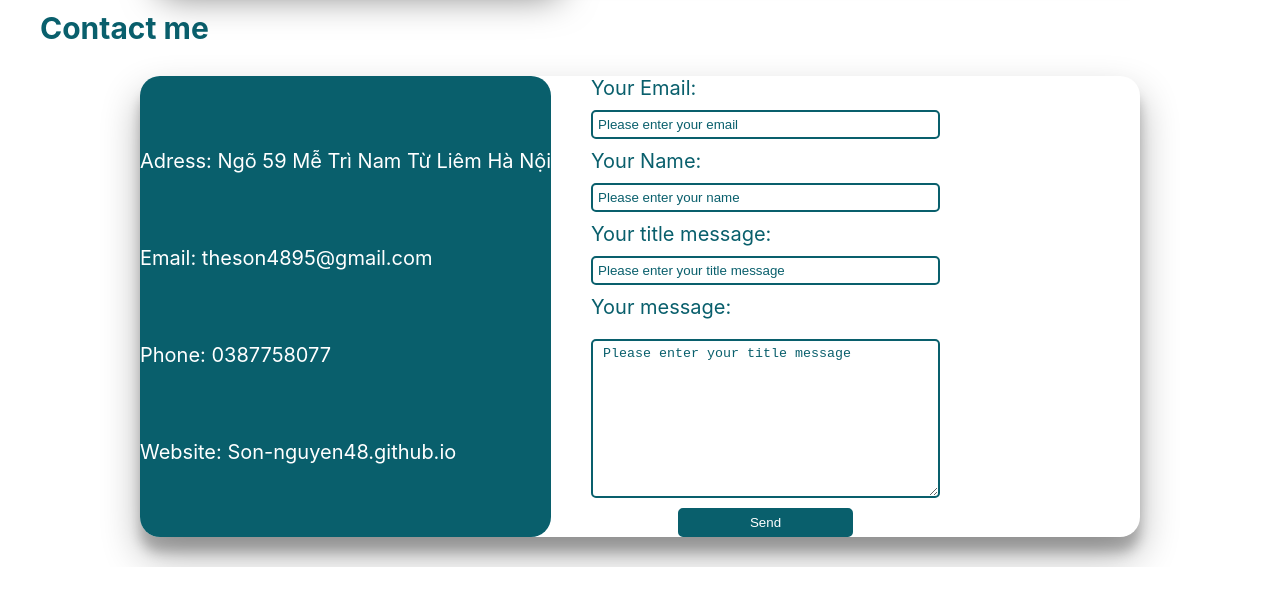
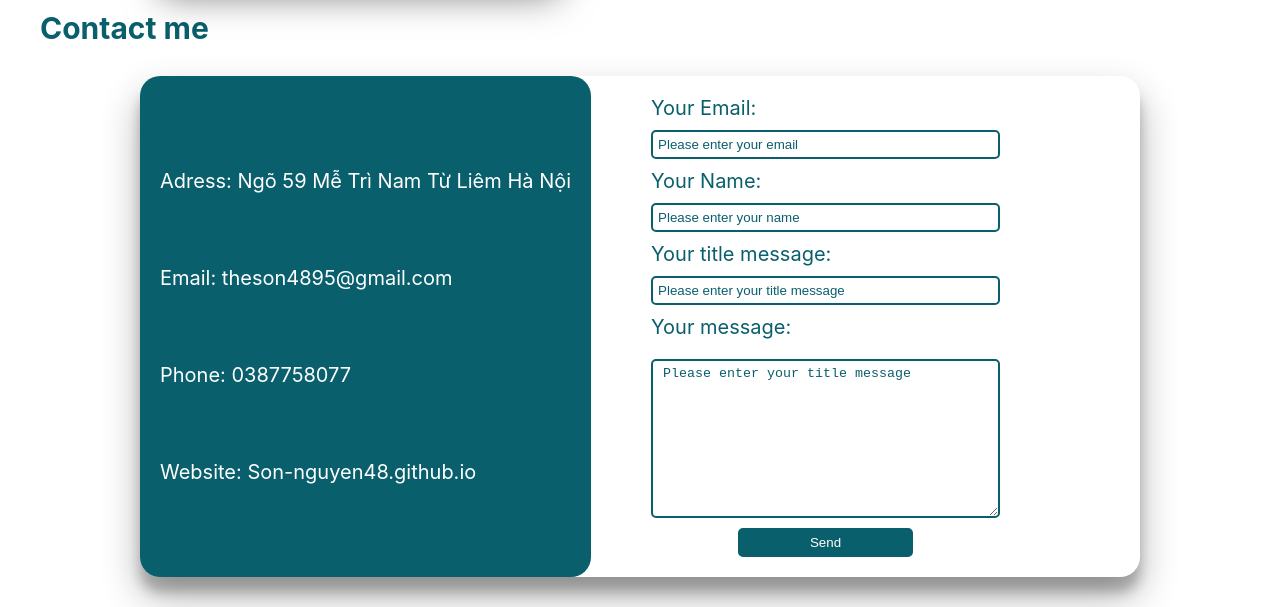
Before and after one commit to Son-Nguyen48/project, a plain HTML site: page index.html in a window 1280 px wide. Shown: the part 1307-1914 px from the top of the page. Before the commit the page ends 1874 px from the top, so only its background shows below. Drawn offline with Linux system fonts and the light colour scheme.

Commit message:
forget the padding

```diff
--- a/style.css
+++ b/style.css
@@ -268,6 +268,11 @@ h2 {
   color: #ffffff;
   background-clip: border-box;
   border-radius: 20px;
+  padding: 20px;
+}
+
+form {
+  padding: 20px;
 }
 
 .form-label {
```
